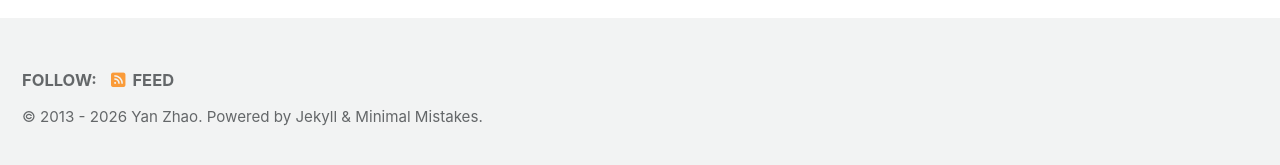
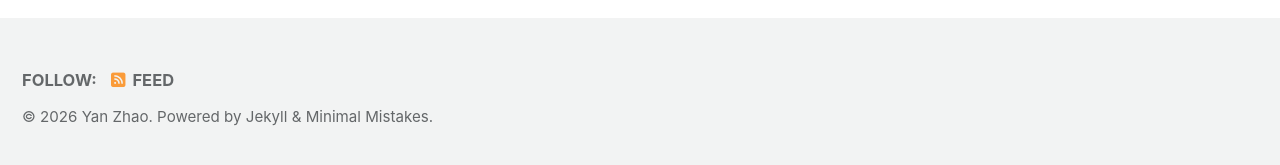
Before and after one commit to yanzhaoenergy/yanzhaoenergy.github.io, a Jekyll site: the page built from index.html, in a window 1280 px wide. Shown: the part 727-892 px from the top of the page. Built offline with Jekyll 4.4.1, drawn with Linux system fonts in a browser that asks for light colours; cached includes are drawn as plain includes; the list of posts is cut into pages by our own code.

Commit message:
Update _config.yml

```diff
--- a/_config.yml
+++ b/_config.yml
@@ -150,7 +150,7 @@ footer:
     - label: "Instagram"
       icon: "fab fa-fw fa-instagram"
       # url:
-  since: "2013"
+
 
 
 # Reading Files
```
